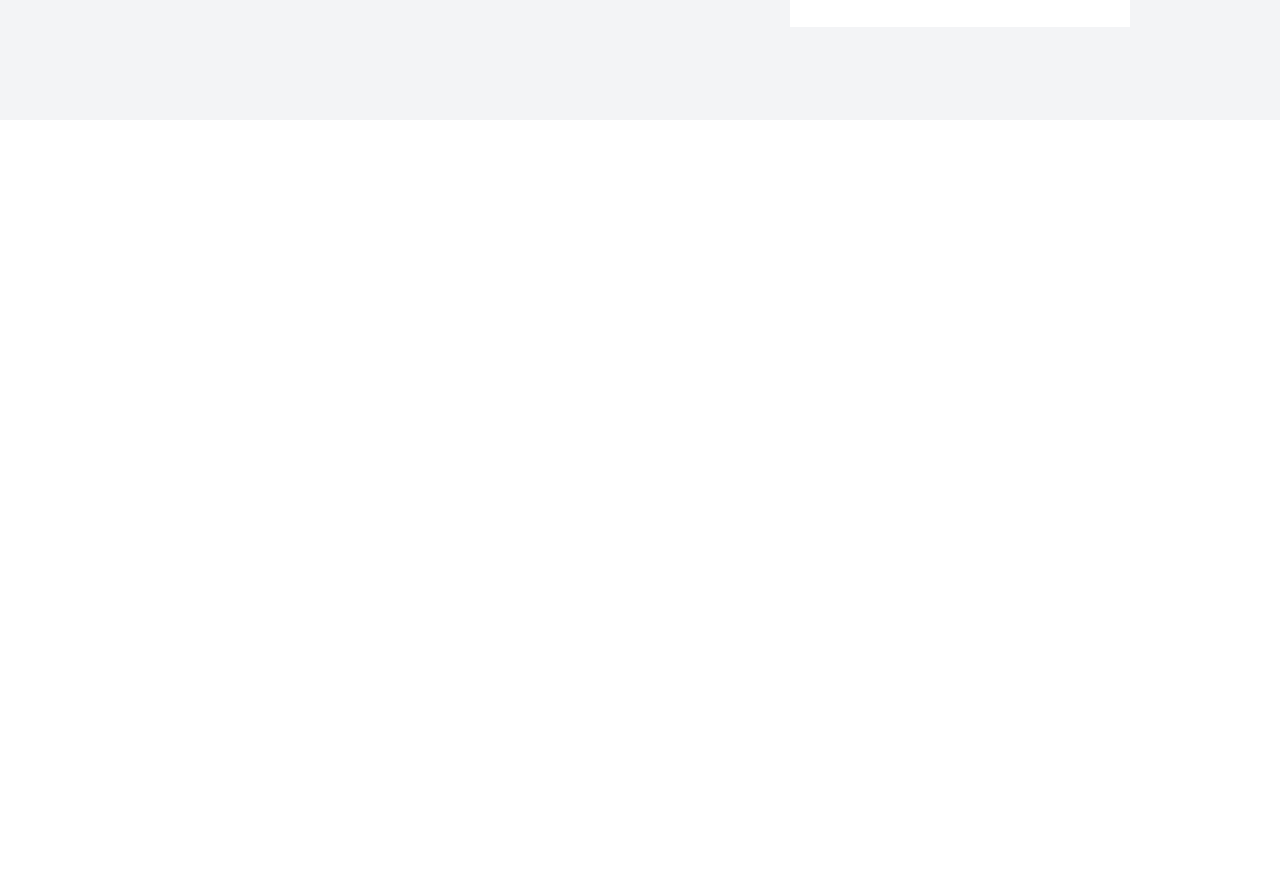
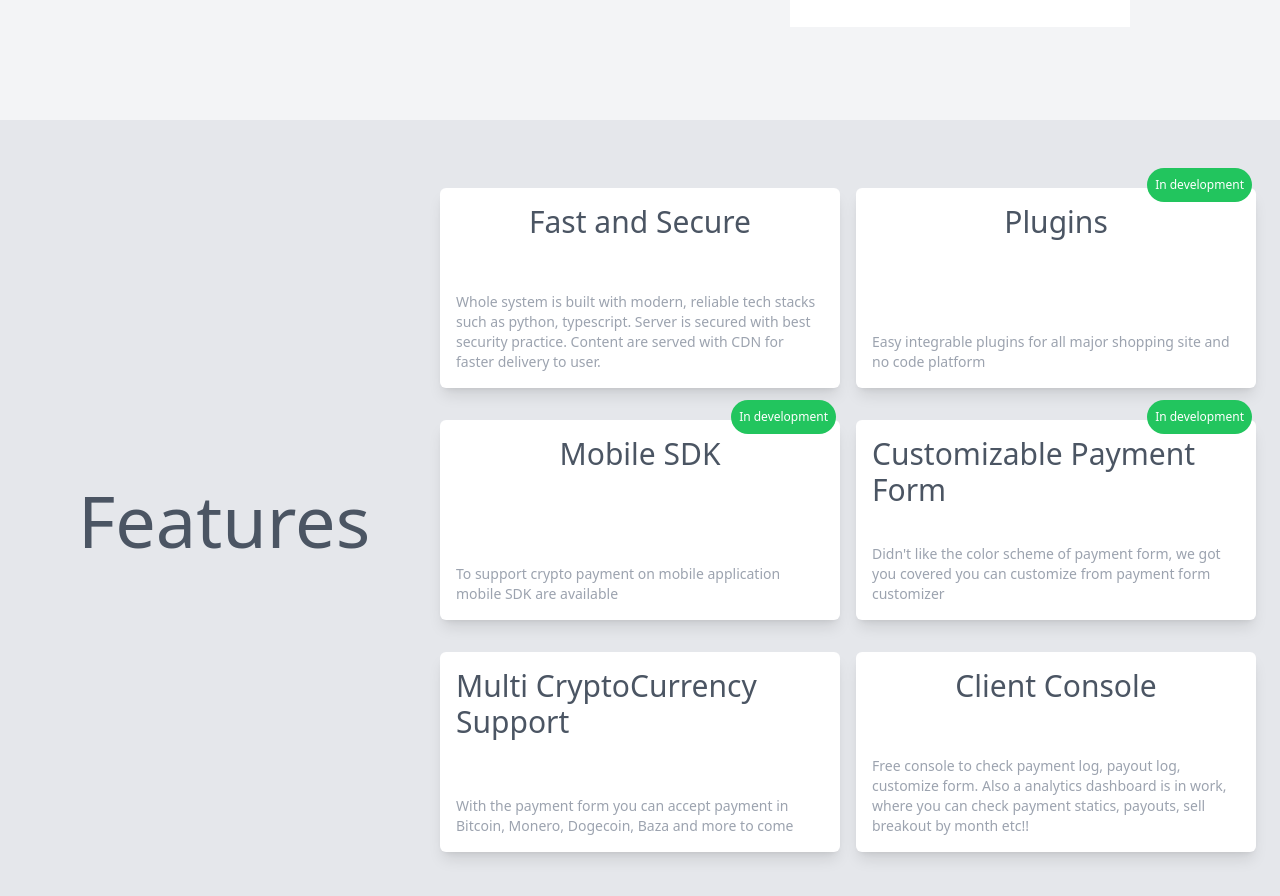
Before and after one commit to nullc0der/ekata-gateway-processor-landing, a React (Create React App) app: page / in a window 1280 px wide. Shown: the part 680-1576 px from the top of the page. Before the commit the page ends 800 px from the top, so only its background shows below. Built offline with nearby package versions, Linux system fonts and the light colour scheme.

Commit message:
added features section

```diff
--- a/package.json
+++ b/package.json
@@ -9,11 +9,14 @@
     "@testing-library/react": "^12.0.0",
     "@testing-library/user-event": "^13.2.1",
     "@types/jest": "^27.0.1",
+    "@types/lodash": "^4.14.178",
     "@types/node": "^16.7.13",
     "@types/react": "^17.0.20",
     "@types/react-dom": "^17.0.9",
     "autoprefixer": "^10.4.2",
     "classnames": "^2.3.1",
+    "framer-motion": "^6.2.1",
+    "lodash": "^4.17.21",
     "postcss": "^8.4.5",
     "react": "^17.0.2",
     "react-dom": "^17.0.2",
--- /dev/null
+++ b/src/components/Features/features.ts
@@ -0,0 +1,38 @@
+const FEATURES = [
+    {
+        title: 'Fast and Secure',
+        subtitle:
+            'Whole system is built with modern, reliable tech stacks such as python, typescript. Server is secured with best security practice. Content are served with CDN for faster delivery to user.',
+        comingSoon: false,
+    },
+    {
+        title: 'Plugins',
+        subtitle:
+            'Easy integrable plugins for all major shopping site and no code platform',
+        comingSoon: true,
+    },
+    {
+        title: 'Mobile SDK',
+        subtitle:
+            'To support crypto payment on mobile application mobile SDK are available',
+        comingSoon: true,
+    },
+    {
+        title: 'Customizable Payment Form',
+        subtitle:
+            "Didn't like the color scheme of payment form, we got you covered you can customize from payment form customizer",
+        comingSoon: true,
+    },
+    {
+        title: 'Multi CryptoCurrency Support',
+        subtitle:
+            'With the payment form you can accept payment in Bitcoin, Monero, Dogecoin, Baza and more to come',
+    },
+    {
+        title: 'Client Console',
+        subtitle:
+            'Free console to check payment log, payout log, customize form. Also a analytics dashboard is in work, where you can check payment statics, payouts, sell breakout by month etc!!',
+    },
+]
+
+export default FEATURES
--- /dev/null
+++ b/src/components/Features/index.tsx
@@ -0,0 +1,44 @@
+import { motion } from 'framer-motion'
+
+import FEATURES from './features'
+
+const Features = () => {
+    return (
+        <div className="lg:h-screen bg-gray-200 flex flex-col lg:flex-row p-4">
+            <div className="w-full lg:w-4/12 mt-4 lg:mt-0">
+                <div className="flex w-full h-full justify-center items-center">
+                    <p className="text-4xl lg:text-7xl text-gray-600">
+                        Features
+                    </p>
+                </div>
+            </div>
+            <div className="w-full lg:w-8/12 mt-4 lg:mt-0">
+                <div className="flex flex-col justify-center h-full">
+                    <div className="flex flex-row flex-wrap justify-center">
+                        {FEATURES.map((x, i) => (
+                            <motion.div
+                                className="w-[300px] lg:w-[400px] h-[200px] shadow-lg bg-white rounded-md flex flex-col items-center justify-between p-4 mx-2 my-4 cursor-pointer relative"
+                                whileHover={{ scale: 1.1, zIndex: 1 }}
+                                whileTap={{ scale: 1.1, zIndex: 1 }}
+                                key={i}>
+                                {!!x.comingSoon && (
+                                    <div className="bg-green-500 text-white text-[0.75rem] rounded-3xl p-2 absolute right-1 -top-5">
+                                        In development
+                                    </div>
+                                )}
+                                <p className="text-2xl lg:text-3xl text-gray-600">
+                                    {x.title}
+                                </p>
+                                <p className="text-sm text-gray-400">
+                                    {x.subtitle}
+                                </p>
+                            </motion.div>
+                        ))}
+                    </div>
+                </div>
+            </div>
+        </div>
+    )
+}
+
+export default Features
--- a/src/containers/App/index.tsx
+++ b/src/containers/App/index.tsx
@@ -1,5 +1,6 @@
 import Header from 'components/Header'
 import Hero from 'components/Hero'
+import Features from 'components/Features'
 
 import './App.css'
 
@@ -8,6 +9,7 @@ function App() {
         <div className="App relative bg-gray-50">
             <Header />
             <Hero />
+            <Features />
         </div>
     )
 }
```
Also changed, not shown: 1 other file (tests, documents, lock files or other folders).
